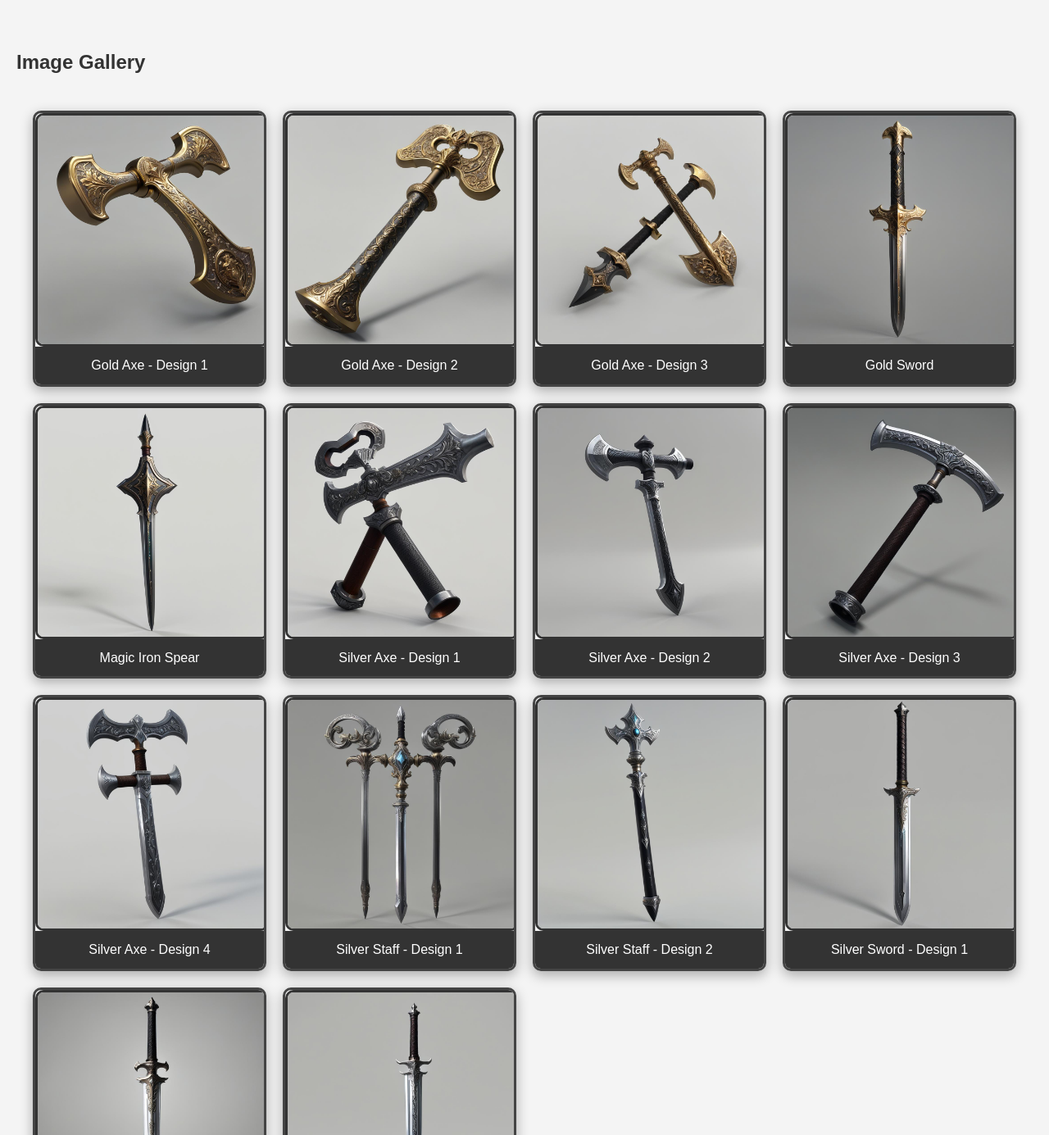
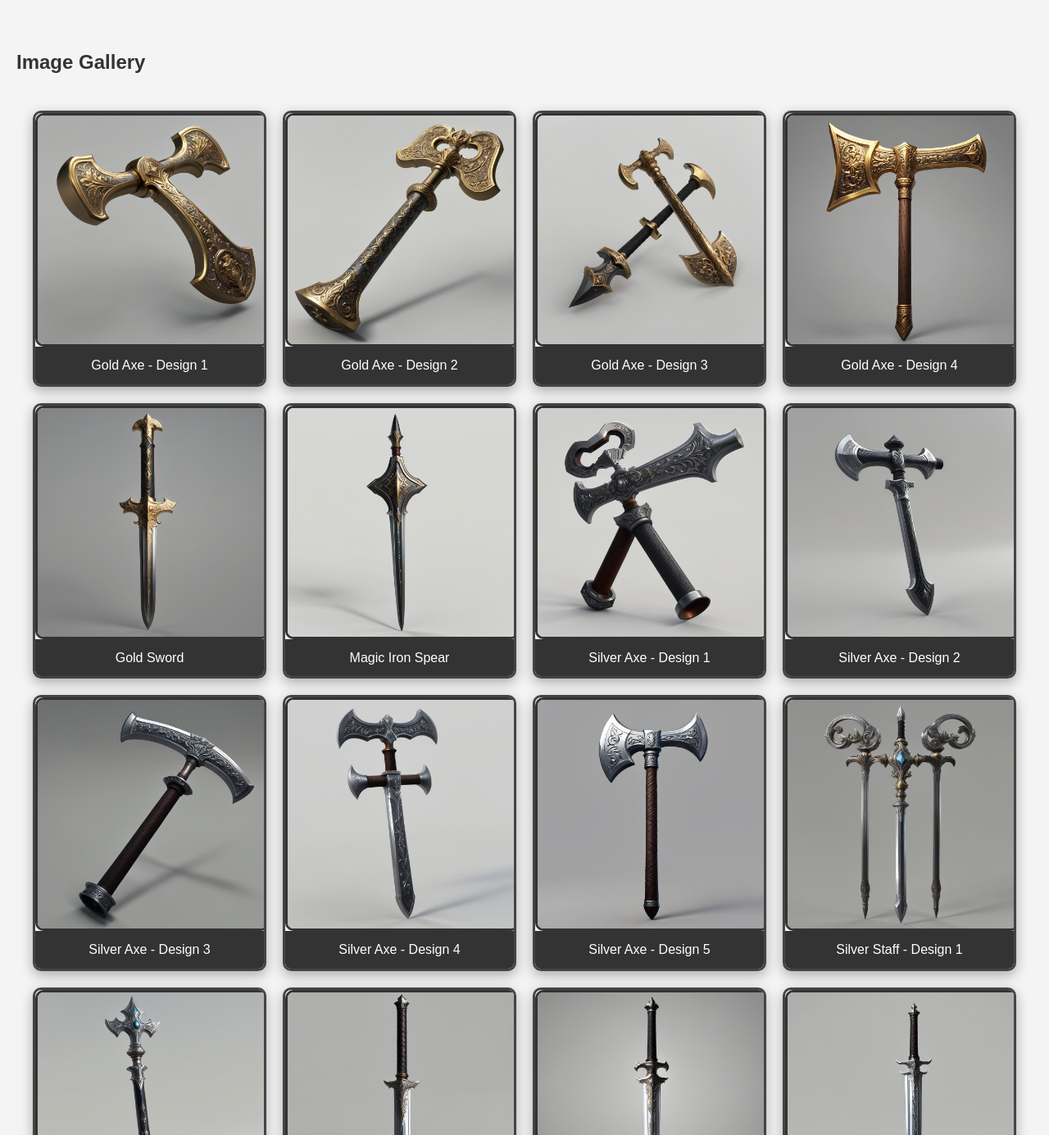
Before and after one commit to DominikPtaszek231643/generative_ai, a plain HTML site: page index.html in a window 1280 px wide. Shown: the part 1340-2725 px from the top of the page at 82% size. Drawn offline with Linux system fonts and the light colour scheme.

Commit message:
Add silver axe design 5 and gold axe design 4

```diff
--- a/index.html
+++ b/index.html
@@ -79,6 +79,11 @@
 </div>
 
 <div class="image-container">
+    <img src="final_assets/image_gold_axe4.jpg" alt="Image Gold Axe 4">
+    <p class="image-title">Gold Axe - Design 4</p>
+</div>
+
+<div class="image-container">
     <img src="final_assets/image_gold_sword1.jpg" alt="Image Gold Sword 1">
     <p class="image-title">Gold Sword</p>
 </div>
@@ -106,6 +111,11 @@
 <div class="image-container">
     <img src="final_assets/image_silver_axe4.jpg" alt="Image Silver Axe 4">
     <p class="image-title">Silver Axe - Design 4</p>
+</div>
+
+<div class="image-container">
+    <img src="final_assets/image_silver_axe5.jpg" alt="Image Silver Axe 5">
+    <p class="image-title">Silver Axe - Design 5</p>
 </div>
 
 <div class="image-container">
```
Also changed, not shown: final_assets/image_gold_axe4.jpg (added), final_assets/image_silver_axe5.jpg (added).
